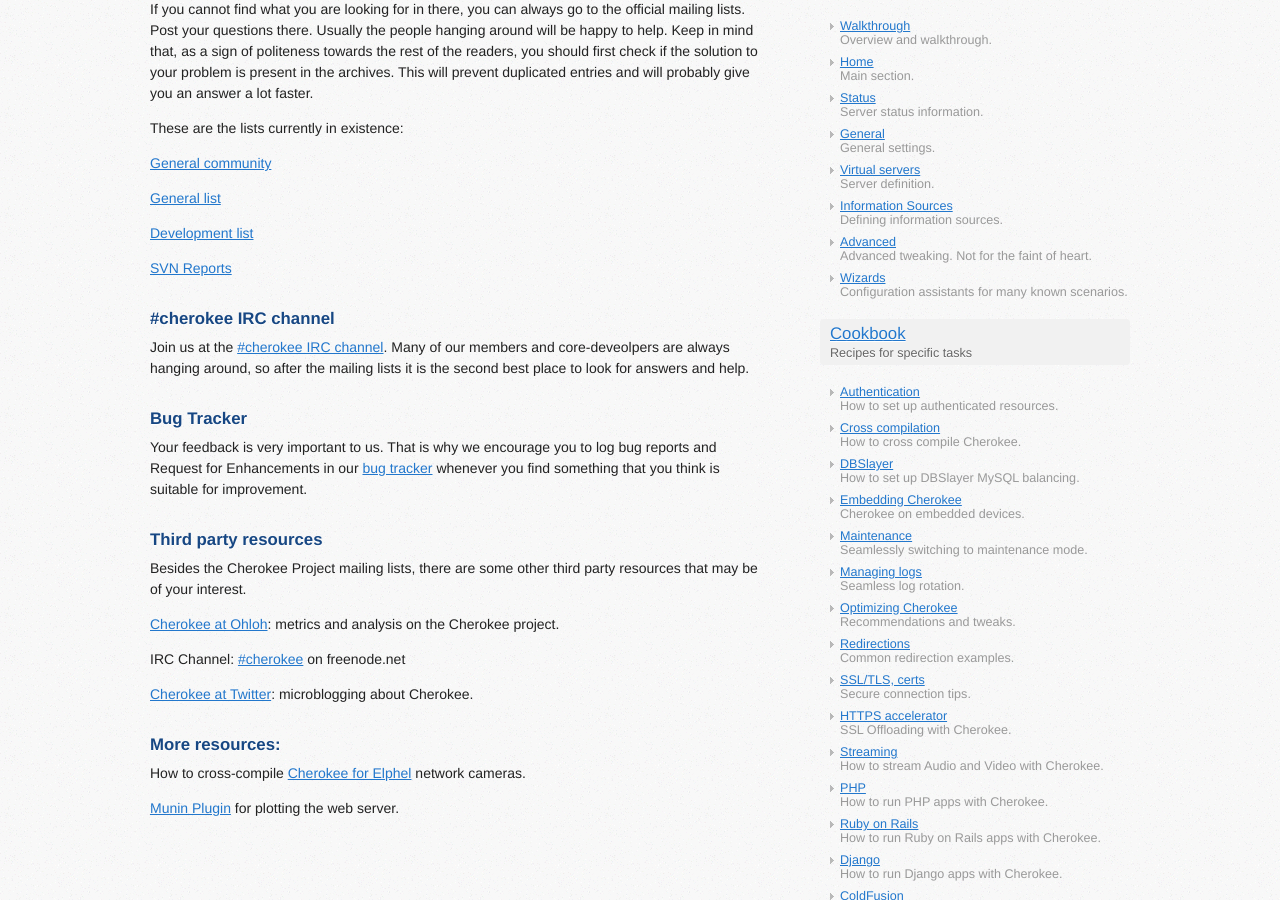
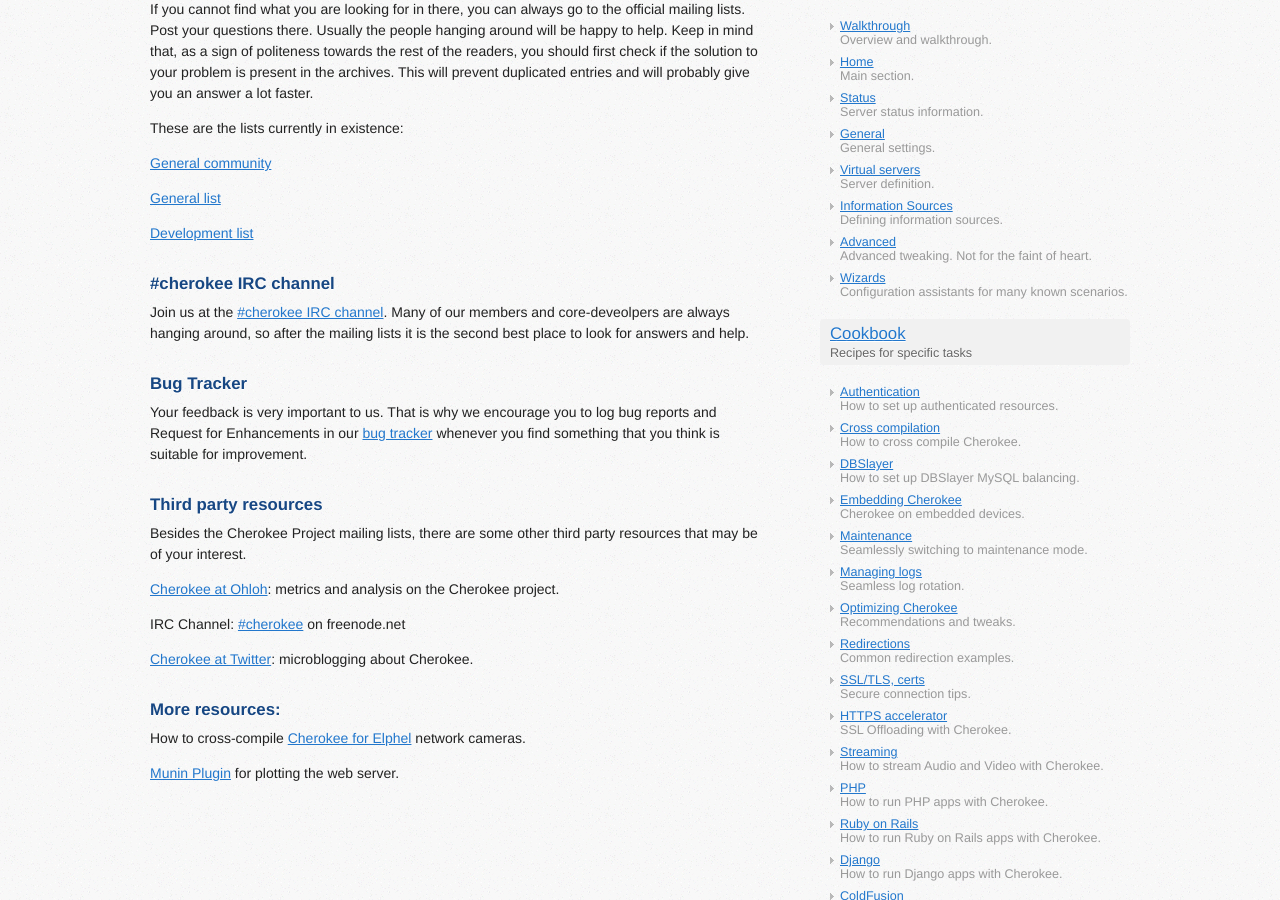
Before and after one commit to cherokee/cherokee.github.com, a Jekyll site: the page built from doc/other_community.html, in a window 1280 px wide and 900 px high, scrolled down 443 px. Built offline with Jekyll 4.4.1, drawn with Linux system fonts in a browser that asks for light colours; nearby versions of some CDN libraries.

Commit message:
Removed SVN link

```diff
--- a/doc/other_community.html
+++ b/doc/other_community.html
@@ -41,11 +41,6 @@
 <li>
 <p>
 <a href="https://groups.google.com/forum/#!forum/cherokee-http-dev">Development list</a>
-</p>
-</li>
-<li>
-<p>
-<a href="http://lists.octality.com/listinfo/cherokee-commits">SVN Reports</a>
 </p>
 </li>
 </ul></div>
```
